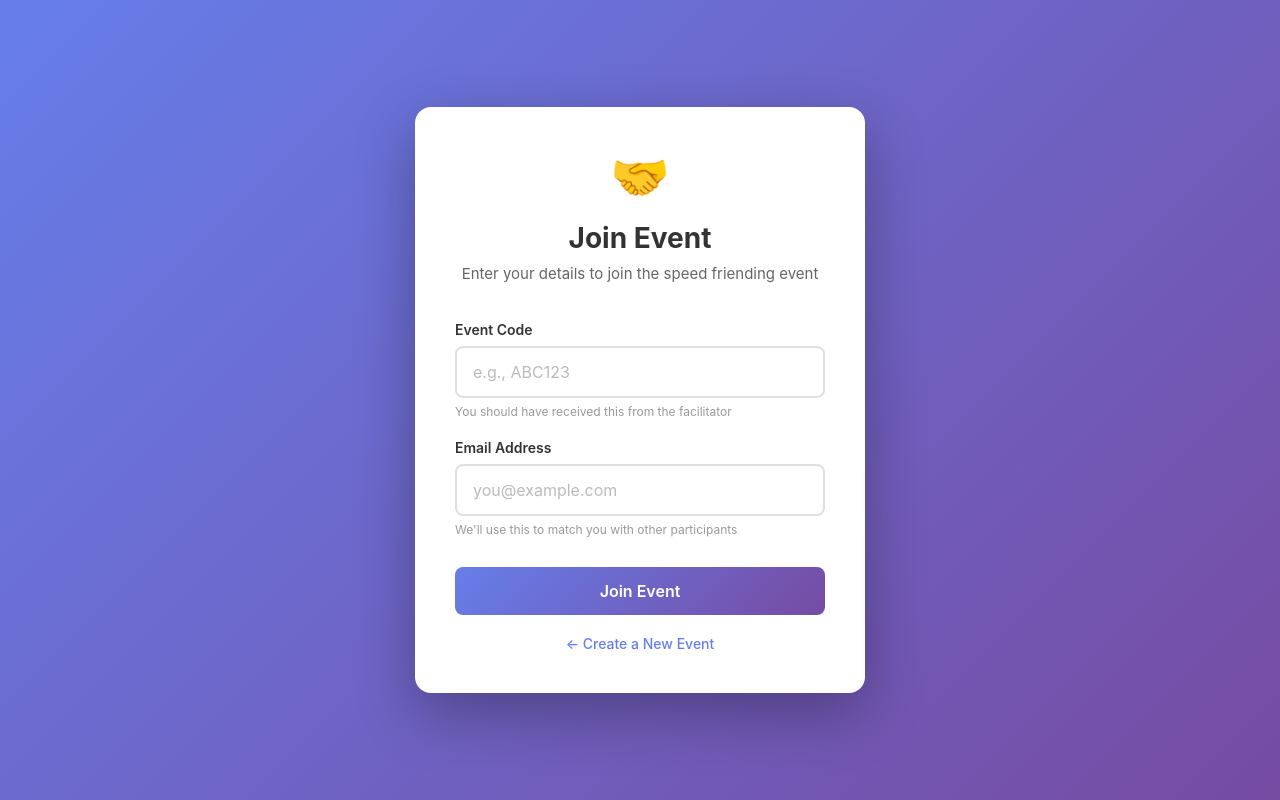
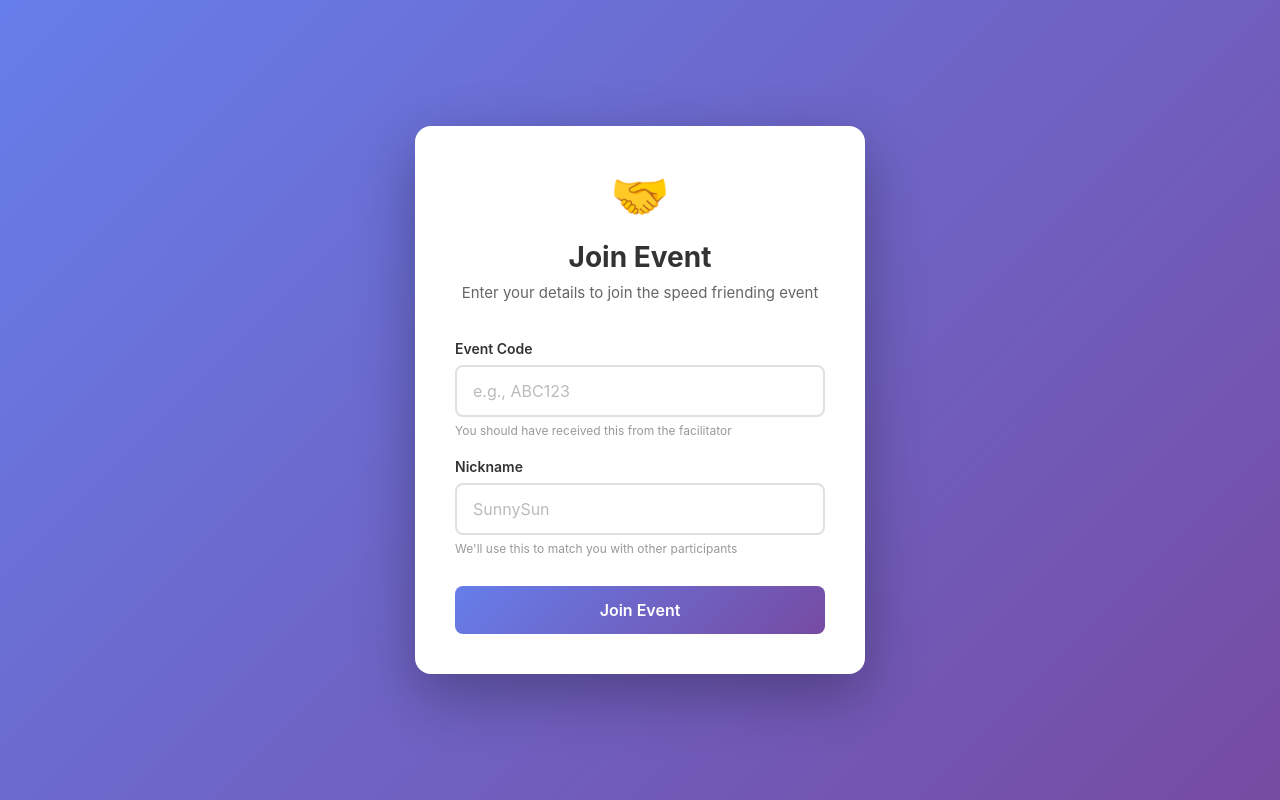
Before and after one commit to akhursa/speedfriending_app, a FastAPI app: page /join in a window 1280 px wide. Run offline with FastAPI, Linux system fonts and the light colour scheme.

Commit message:
New_updates (nickname, break phase items updated)

```diff
--- a/alembic/versions/8fb8b081fb65_init.py
+++ b/alembic/versions/8fb8b081fb65_init.py
@@ -51,7 +51,6 @@ def upgrade() -> None:
     )
     op.create_index("ix_participant_email", "participant", ["email"], unique=False)
 
-
 def downgrade() -> None:
     op.drop_index("ix_participant_email", table_name="participant")
     op.drop_index("ix_participant_event_id", table_name="participant")
--- a/main.py
+++ b/main.py
@@ -3,12 +3,12 @@ from fastapi.responses import HTMLResponse
 from fastapi.middleware.cors import CORSMiddleware
 from fastapi.middleware.trustedhost import TrustedHostMiddleware
 from pydantic import BaseModel
+from typing import Optional
 from sqlmodel import Session, select
 import secrets
 import string
 from pathlib import Path
 from jinja2 import Environment, FileSystemLoader
-import os
 from dotenv import load_dotenv
 
 load_dotenv()
@@ -16,7 +16,7 @@ load_dotenv()
 from config import config
 from db import create_db_and_tables, get_session
 from models import Event, Participant, Round, Pairing, PairHistory, Question
-from validators import validate_email, validate_join_code, validate_event_title, validate_questions_batch
+from validators import validate_nickname, validate_join_code, validate_event_title, validate_questions_batch
 
 
 app = FastAPI(
@@ -64,13 +64,14 @@ class EventResponse(BaseModel):
     status: str
 
 class JoinRequest(BaseModel):
-    email: str
+    nickname: str
+    email: Optional[str] = None
 
 class QuestionsUploadRequest(BaseModel):
     questions: list[str]
 
 class MarkMetRequest(BaseModel):
-    email: str
+    nickname: str
 
 def generate_join_code(n: int = 6) -> str:
     alphabet = string.ascii_uppercase + string.digits
@@ -117,7 +118,7 @@ def create_event(payload: EventCreate, session: Session = Depends(get_session)):
 @app.get("/join", response_class=HTMLResponse)
 def join_page(code: str = None):
     """
-    Join event page where participants can enter their email and join code.
+    Join event page where participants can enter their nickname and join code.
     The code can be provided as a query parameter for direct joining.
     """
     template = jinja_env.get_template("join.html")
@@ -205,12 +206,12 @@ def join_event(
     if not code_valid:
         raise HTTPException(status_code=400, detail=code_error)
 
-    email_valid, email_error = validate_email(payload.email)
-    if not email_valid:
-        raise HTTPException(status_code=400, detail=email_error)
+    nickname_valid, nickname_error = validate_nickname(payload.nickname)
+    if not nickname_valid:
+        raise HTTPException(status_code=400, detail=nickname_error)
 
-    # Normalize email to lowercase
-    normalized_email = payload.email.strip().lower()
+    # Normalize nickname to lowercase
+    normalized_nickname = payload.nickname.strip().lower()
 
     event = session.exec(select(Event).where(Event.join_code == join_code)).first()
     if not event:
@@ -218,16 +219,20 @@ def join_event(
     existing = session.exec(
         select(Participant).where(
             Participant.event_id == event.id,
-            Participant.email == normalized_email,
+            Participant.nickname == normalized_nickname,
         )
     ).first()
     if existing:
         raise HTTPException(
             status_code=400,
-            detail="Participant with this email already joined the event",
+            detail="Participant with this nickname already joined the event",
         )
 
-    participant = Participant(event_id=event.id, email=normalized_email)
+    participant = Participant(
+        event_id=event.id,
+        nickname=normalized_nickname,
+        email=payload.email
+    )
     session.add(participant)
     session.commit()
     session.refresh(participant)
@@ -245,10 +250,8 @@ def list_participants(join_code: str, session: Session = Depends(get_session)):
     return {"event_id": event.id, "join_code": join_code, "participants": participants}
 
 
-from datetime import timedelta
+from datetime import datetime, timedelta
 
-
-from sqlmodel import select
 from sqlalchemy import insert as sa_insert
 
 
@@ -348,7 +351,6 @@ def make_pairs(
     return pairs
 
 
-from datetime import datetime
 from zoneinfo import ZoneInfo
 
 MINSK_TZ = ZoneInfo("Europe/Minsk")
@@ -430,17 +432,17 @@ def start_round(join_code: str, session: Session = Depends(get_session)):
 
 
 @app.get("/events/{join_code}/my_match")
-def my_match(join_code: str, email: str, session: Session = Depends(get_session)):
+def my_match(join_code: str, nickname: str, session: Session = Depends(get_session)):
     event = session.exec(select(Event).where(Event.join_code == join_code)).first()
     if not event:
         raise HTTPException(status_code=404, detail="Event not found")
 
-    # Normalize email
-    normalized_email = email.strip().lower()
+    # Normalize nickname
+    normalized_nickname = nickname.strip().lower()
 
     participant = session.exec(
         select(Participant).where(
-            Participant.event_id == event.id, Participant.email == normalized_email
+            Participant.event_id == event.id, Participant.nickname == normalized_nickname
         )
     ).first()
     if not participant:
@@ -484,7 +486,7 @@ def my_match(join_code: str, email: str, session: Session = Depends(get_session)
             "current_round": current_round,
             "partner": {
                 "id": partner.id,
-                "email": partner.email,
+                "nickname": partner.nickname,
             },
         }
 
@@ -522,7 +524,7 @@ def my_match(join_code: str, email: str, session: Session = Depends(get_session)
             "next_round": next_round,
             "next_partner": {
                 "id": partner.id,
-                "email": partner.email,
+                "nickname": partner.nickname,
             },
         }
 
@@ -887,8 +889,8 @@ def dashboard(join_code: str, session: Session = Depends(get_session)):
 
             pairings.append({
                 "id": pairing.id,
-                "p1": {"id": p1.id, "email": p1.email} if p1 else None,
-                "p2": {"id": p2.id, "email": p2.email} if p2 else None,
+                "p1": {"id": p1.id, "nickname": p1.nickname} if p1 else None,
+                "p2": {"id": p2.id, "nickname": p2.nickname} if p2 else None,
                 "status": pairing.status,
             })
 
@@ -912,7 +914,7 @@ def dashboard(join_code: str, session: Session = Depends(get_session)):
             "seconds_left": seconds_left,
         },
         "participants": [
-            {"id": p.id, "email": p.email}
+            {"id": p.id, "nickname": p.nickname}
             for p in participants
         ],
         "pairings": pairings,
@@ -920,7 +922,7 @@ def dashboard(join_code: str, session: Session = Depends(get_session)):
 
 
 @app.get("/events/{join_code}/participant_view", response_class=HTMLResponse)
-def participant_view(join_code: str, email: str, session: Session = Depends(get_session)):
+def participant_view(join_code: str, nickname: str, session: Session = Depends(get_session)):
     """
     Participant view showing current partner and round status.
     Returns the participant.html template.
@@ -929,22 +931,22 @@ def participant_view(join_code: str, email: str, session: Session = Depends(get_
     if not event:
         raise HTTPException(status_code=404, detail="Event not found")
 
-    # Normalize email
-    normalized_email = email.strip().lower()
+    # Normalize nickname
+    normalized_nickname = nickname.strip().lower()
 
     participant = session.exec(
         select(Participant).where(
-            Participant.event_id == event.id, Participant.email == normalized_email
+            Participant.event_id == event.id, Participant.nickname == normalized_nickname
         )
     ).first()
     if not participant:
         raise HTTPException(status_code=404, detail="Participant not found")
 
-    # Sanitize email for safe use in HTML
-    safe_email = normalized_email.replace('"', "&quot;").replace("<", "&lt;").replace(">", "&gt;")
+    # Sanitize nickname for safe use in HTML
+    safe_nickname = normalized_nickname.replace('"', "&quot;").replace("<", "&lt;").replace(">", "&gt;")
 
     template = jinja_env.get_template("participant.html")
-    return template.render(join_code=join_code, safe_email=safe_email)
+    return template.render(join_code=join_code, safe_nickname=safe_nickname)
 
 
 @app.post("/events/{join_code}/mark_met")
@@ -968,12 +970,12 @@ def mark_met(
             detail=f"Can only mark as met during talk phase. Current phase: {current_phase}"
         )
 
-    # Normalize email
-    normalized_email = payload.email.strip().lower()
+    # Normalize nickname
+    normalized_nickname = payload.nickname.strip().lower()
 
     participant = session.exec(
         select(Participant).where(
-            Participant.event_id == event.id, Participant.email == normalized_email
+            Participant.event_id == event.id, Participant.nickname == normalized_nickname
         )
     ).first()
     if not participant:
@@ -1060,7 +1062,7 @@ def upload_questions(
 @app.get("/events/{join_code}/current_question")
 def get_current_question(join_code: str, session: Session = Depends(get_session)):
     """
-    Get the question for the current round.
+    Get the question for the current round or next round (during break).
     Returns: {"round": 1, "question": "What's your favorite hobby?"}
     or {"status": "no_question"} if round not started or no question for this round
     """
@@ -1072,24 +1074,28 @@ def get_current_question(join_code: str, session: Session = Depends(get_session)
     if current_round <= 0:
         return {"status": "no_question", "message": "Event not started yet"}
 
-    # Query Question where event_id=event.id AND round_number=current_round
+    # During break, show next round's question
+    target_round = current_round
+    if getattr(event, 'phase', 'talk') == 'break':
+        target_round = current_round + 1
+
     question = session.exec(
         select(Question).where(
             Question.event_id == event.id,
-            Question.round_number == current_round,
+            Question.round_number == target_round,
         )
     ).first()
 
     if not question:
         return {
             "status": "no_question",
-            "round": current_round,
+            "round": target_round,
             "message": "No question for this round"
         }
 
     return {
         "status": "success",
-        "round": current_round,
+        "round": target_round,
         "question": question.text
     }
 
--- a/models.py
+++ b/models.py
@@ -22,11 +22,9 @@ class Event(SQLModel, table=True):
 class Participant(SQLModel, table=True):
     id: Optional[int] = Field(default=None, primary_key=True)
     event_id: int = Field(index=True, foreign_key="event.id")
-    email: str = Field(index=True)
+    nickname: str = Field(index=True)
+    email: Optional[str] = Field(default=None)
     joined_at: datetime = Field(default_factory=lambda: datetime.now(Minsk_tz))
-
-
-from datetime import timedelta
 
 
 class Round(SQLModel, table=True):
--- a/requirements.txt
+++ b/requirements.txt
@@ -7,5 +7,5 @@ pydantic-core==2.41.5
 jinja2==3.1.6
 MarkupSafe==3.0.3
 python-dotenv==1.0.1
-psycopg2-binary==2.9.9
+psycopg2-binary==2.9.11
 requests==2.32.5
--- a/templates/index.html
+++ b/templates/index.html
@@ -100,7 +100,7 @@
         }
 
         input[type="text"],
-        input[type="email"] {
+        input[type="nickname"] {
             padding: 12px 16px;
             border: 2px solid #e0e0e0;
             border-radius: 8px;
@@ -110,7 +110,7 @@
         }
 
         input[type="text"]:focus,
-        input[type="email"]:focus {
+        input[type="nickname"]:focus {
             outline: none;
             border-color: #667eea;
             box-shadow: 0 0 0 3px rgba(102, 126, 234, 0.1);
```
Also changed, not shown: alembic/versions/790c2abd3743_add_participant_nickname.py (added, +28 -0 lines), alembic/versions/85718f293ef0_participant_drop_email_add_nickname.py (added, +31 -0 lines), alembic/versions/90ab5f2b2007_merge_heads.py (added, +34 -0 lines), templates/facilitator.html (+7 -7 lines), templates/join.html (+22 -25 lines), templates/participant.html (+21 -33 lines), validators.py (+9 -11 lines).
